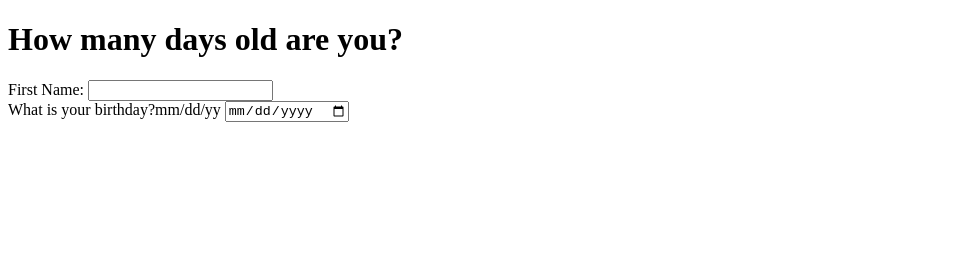
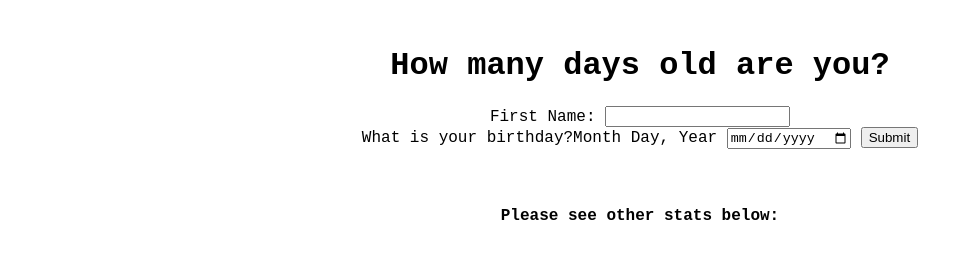
Before and after one commit to JLIB047/howManyDaysOld, a plain HTML site: page index.html in a window 1280 px wide. Shown: the whole page, without its empty margins (0-973 px from the left). Drawn offline with Linux system fonts and the light colour scheme.

Commit message:
site functions as it should, added addtional calculations.

```diff
--- a/daysOld.js
+++ b/daysOld.js
@@ -0,0 +1,41 @@
+function printResults(){
+        var name = document.getElementById('firstName').value;
+        let data = document.getElementById('birthday').value;
+
+        let DOB = new Date(data);
+        let millisecDob = Date.parse(DOB);
+        let millisecBetweenDobAndNow = Date.now()
+        let ageInMilliseconds = millisecBetweenDobAndNow - millisecDob;
+
+        //.parse() and .now() to calculate age in milliseconds.
+        let milliseconds = ageInMilliseconds;
+        let second = 1000;
+        let minute = second*60;
+        let hour = minute*60;
+        let day = hour*24;
+        let month = day*30;
+        //30 being the average amount of days in a month.
+        let year = day*365;
+
+        //convert above variables to represent the age given
+        let years = Math.floor(milliseconds/year);
+        let months = years*12;
+        let days = years*365;
+        let hours = Math.round(milliseconds/hour);
+        let minutes = Math.round(milliseconds/minute);
+        let seconds = Math.round(milliseconds/second);
+
+        const daysOldMessage = name+" is "+days+" days old!";
+
+        document.getElementById('message').innerHTML = daysOldMessage;
+
+        const message = "Age in Years : " +years+
+            "</br>Age in Months: " +months+
+            "</br>Age in Hours: " +hours+
+            "</br>Age in Minutes: " +minutes+
+            "</br>Age in Seconds: " +seconds+
+            "</br>Age in Milliseconds: " +milliseconds;
+        document.getElementById('stat-message').innerHTML = message;
+}
+
+window.onclick(printResults);
--- a/index.html
+++ b/index.html
@@ -1,22 +1,34 @@
 <!DOCTYPE html>
-<html lang="en">
+<br lang="en">
 <head>
     <meta charset="UTF-8">
     <meta name="viewport" content="width=device-width, initial-scale=1.0">
     <title>How May Days Old Are You?</title>
+    <link rel="stylesheet" href="/style.css"/>
 </head>
 <body>
     <h1>How many days old are you?</h1>
 
     <section class="birthday-form">
-        <form action="days.html" method="GET">
+        <form method="GET" target="_self">
             <label for="firstName">First Name:</label>
-            <input type="text" id="firstName" name="firstName" required>
+            <input type="text" id="firstName" name="firstName" value="" required>
             <br>
-            <label for="birthday">What is your birthday?mm/dd/yy</label>
-            <input type="date" id="birthday" name="birthday" required>
+            <label for="birthday">What is your birthday?Month Day, Year</label>
+            <input type="date" id="birthday" name="birthday" value="" required>
+            <button type="button" onclick="printResults()" class="submitBtn" id="submitBtn">Submit</button>
         </form>
     </section>
+</body>
+    <div class="days-old-message" id="days-old-message">
+        <h3 class="message" id='message'></h3>
+    </div>
+</br>
+    <div class="other-stats-form" id="other-stats-form">
+        <h4>Please see other stats below:</h4>
+        <p class="stat-message" id="stat-message"></p>
+    </div>
+    <script src="daysOld.js"></script>
+</body>
 
-</body>
 </html>
--- a/style.css
+++ b/style.css
@@ -0,0 +1,6 @@
+body {
+    display: flex;
+    text-align: center;
+    font-family:'Courier New';
+    flex-direction: column;
+}
```
